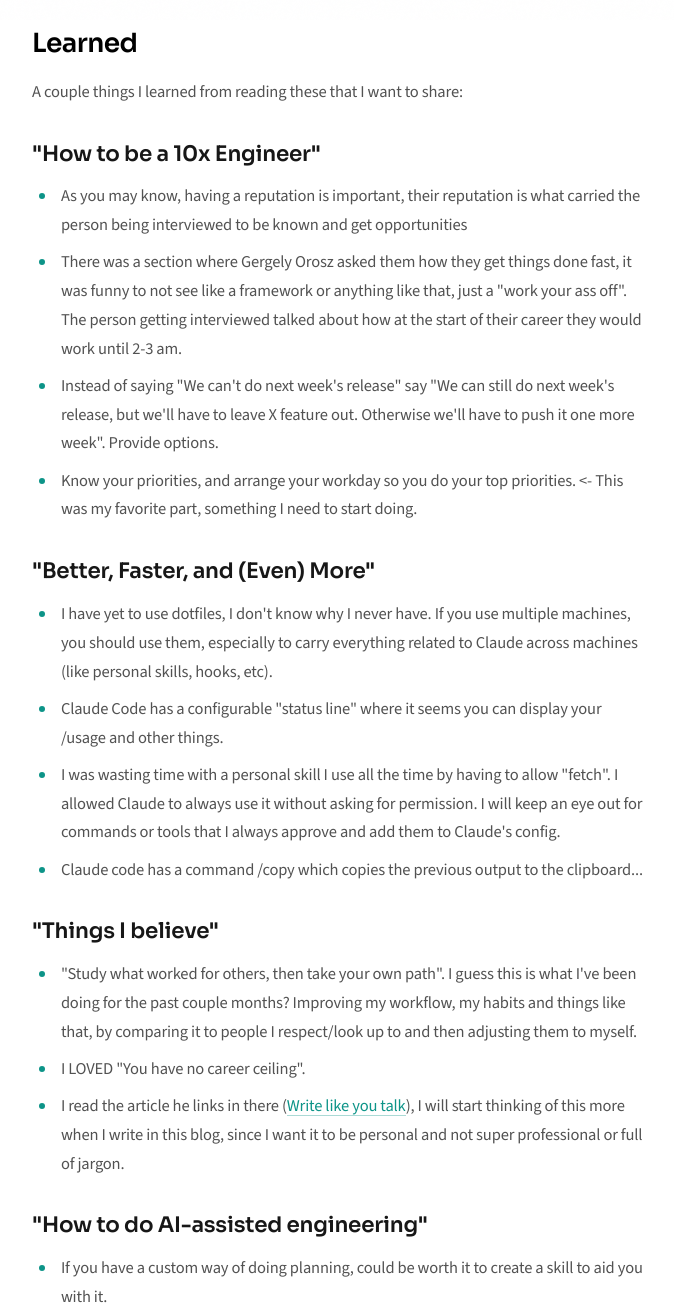
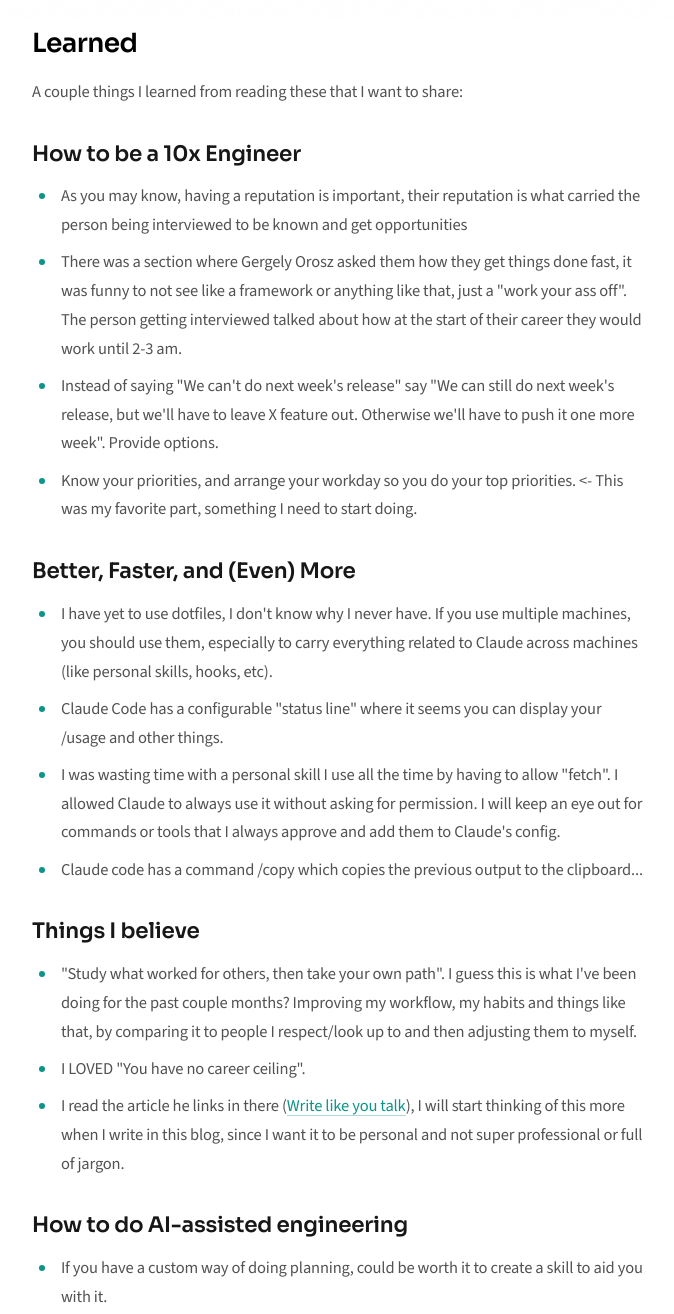
Before and after one commit to noelcodesxo/portfolio, an Eleventy site: page weekly/03-29-2026.md in a window 1280 px wide. Shown: the part 780-2094 px from the top of the page, without its empty margins (301-975 px from the left). Built offline with nearby package versions, Linux system fonts and the light colour scheme; Eleventy itself is replaced by a stand-in of ours; files that its build step writes are made by us from their sources; no server answers.

Commit message:
Looks better w/o quotes

```diff
--- a/weekly/03-29-2026.md
+++ b/weekly/03-29-2026.md
@@ -20,22 +20,22 @@ The one from Lee Robinson was my favorite. I have always admired high achievers,
 ## Learned
 A couple things I learned from reading these that I want to share:
 
-### "How to be a 10x Engineer"
+### How to be a 10x Engineer
 - As you may know, having a reputation is important, their reputation is what carried the person being interviewed to be known and get opportunities
 - There was a section where Gergely Orosz asked them how they get things done fast, it was funny to not see like a framework or anything like that, just a "work your ass off". The person getting interviewed talked about how at the start of their career they would work until 2-3 am.
 - Instead of saying "We can't do next week's release" say "We can still do next week's release, but we'll have to leave X feature out. Otherwise we'll have to push it one more week". Provide options.
 - Know your priorities, and arrange your workday so you do your top priorities. <- This was my favorite part, something I need to start doing.
 
-### "Better, Faster, and (Even) More"
+### Better, Faster, and (Even) More
 - I have yet to use dotfiles, I don't know why I never have. If you use multiple machines, you should use them, especially to carry everything related to Claude across machines (like personal skills, hooks, etc).
 - Claude Code has a configurable "status line" where it seems you can display your /usage and other things.
 - I was wasting time with a personal skill I use all the time by having to allow "fetch". I allowed Claude to always use it without asking for permission. I will keep an eye out for commands or tools that I always approve and add them to Claude's config.
 - Claude code has a command /copy which copies the previous output to the clipboard...
 
-### "Things I believe"
+### Things I believe
 - "Study what worked for others, then take your own path". I guess this is what I've been doing for the past couple months? Improving my workflow, my habits and things like that, by comparing it to people I respect/look up to and then adjusting them to myself.
 - I LOVED "You have no career ceiling".
 - I read the article he links in there ([Write like you talk](https://paulgraham.com/talk.html)), I will start thinking of this more when I write in this blog, since I want it to be personal and not super professional or full of jargon.
 
-### "How to do AI-assisted engineering"
+### How to do AI-assisted engineering
 - If you have a custom way of doing planning, could be worth it to create a skill to aid you with it.
```
Also changed, not shown: weekly/04-05-2026.md (+1 -1 lines).
